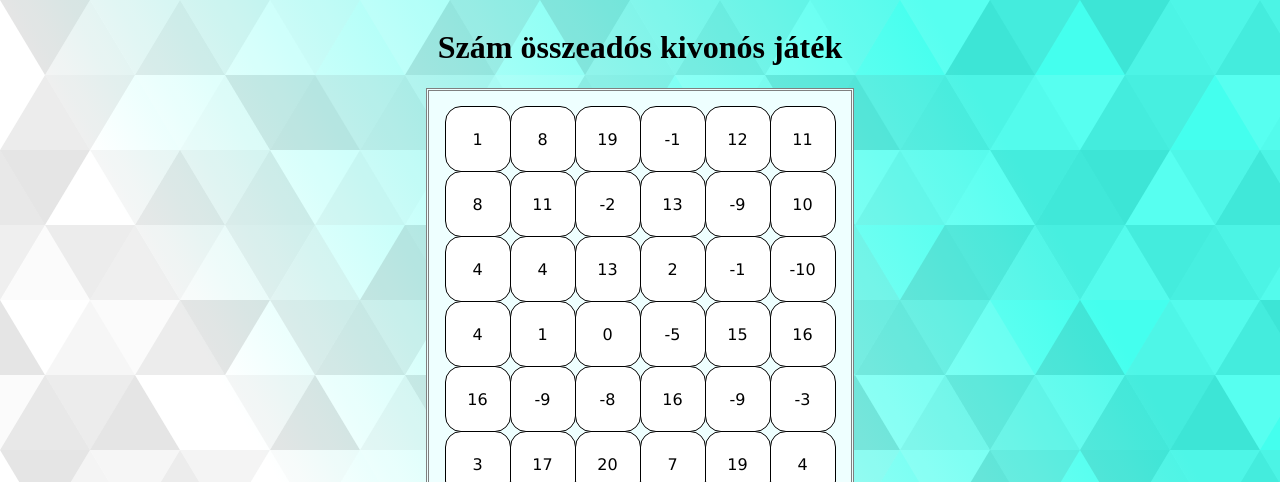
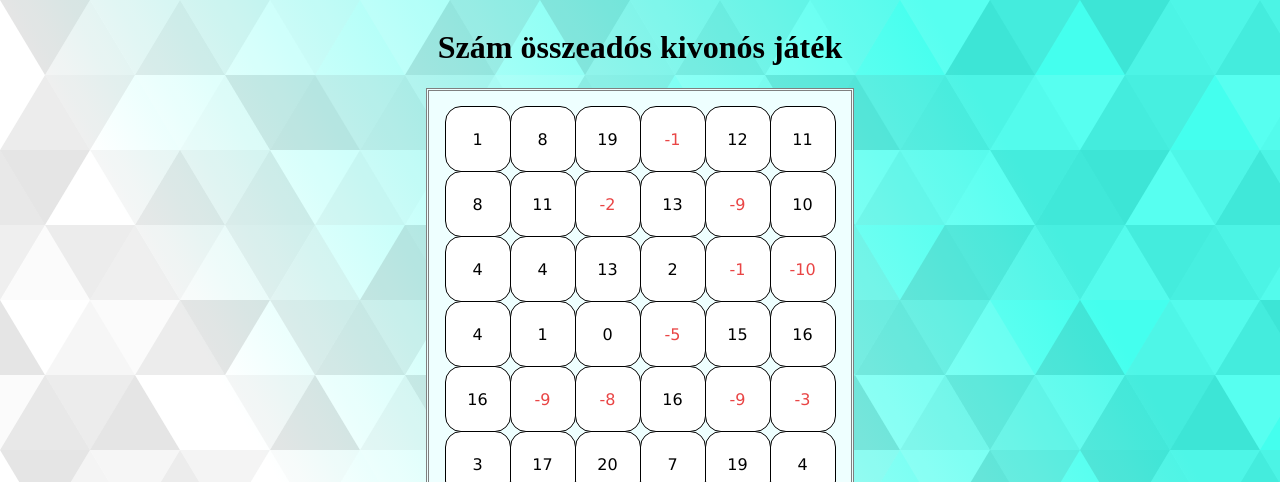
Before and after one commit to laczkour/exercise_coding, a React (Create React App) app in the folder 04_react_numbers_game/: page / in a window 1280 px wide. Shown: the top 482 px of the page. Built offline with nearby package versions, Linux system fonts and the light colour scheme.

Commit message:
04_react_numbers_game commit

```diff
--- a/04_react_numbers_game/src/App.css
+++ b/04_react_numbers_game/src/App.css
@@ -53,10 +53,18 @@ h1 {
   cursor: pointer;
   padding: 1em;
   text-align: center;
-  border: 1px solid;
+  border: 1px solid black;
   border-radius: 1em;
   margin: -0.5px;
   background-color: white;
+}
+
+.game-square.positive {
+  color: #000000;
+}
+
+.game-square.negative {
+  color: #e94545;
 }
 
 .game-square:hover {
--- a/04_react_numbers_game/src/App.js
+++ b/04_react_numbers_game/src/App.js
@@ -35,7 +35,7 @@ const _generateInitialGameState = () => {
     next: {
       playerIndex: 0,
       rowOrColumn: "any",
-      rowOrColumnIndex: -1,
+      rowOrColumnIndex: -2,
     },
     moves: [],
   };
@@ -76,11 +76,28 @@ function App() {
     clickedSquare.used = true;
     clickedSquare.valid = false;
 
-    const validColumn = playerIndex === 1 ? columnIndex : -1;
-    const validRow = playerIndex === 0 ? rowIndex : -1;
+    let validColumn;
+    let validRow;
+
+    // if this is the second move, they can choose both rows, and columns
+    if (gs.next.rowOrColumnIndex === -2) {
+      gs.next.rowOrColumnIndex = -1;
+      validColumn = columnIndex;
+      validRow = rowIndex;
+    } else if (gs.next.rowOrColumnIndex === -1) {
+      gs.next.rowOrColumnIndex = rowIndex - gs.moves[0].rowIndex === 0 ? 1 : 0;
+      validColumn = gs.next.rowOrColumnIndex === 1 ? columnIndex : -1;
+      validRow = gs.next.rowOrColumnIndex === 0 ? rowIndex : -1;
+    } else {
+      gs.next.rowOrColumnIndex = gs.next.rowOrColumnIndex === 0 ? 1 : 0;
+      validColumn = gs.next.rowOrColumnIndex === 1 ? columnIndex : -1;
+      validRow = gs.next.rowOrColumnIndex === 0 ? rowIndex : -1;
+    }
+
     console.log("row: " + validRow, "column " + validColumn);
     /* calculating the valid squares */
     let atLeastOneValid = false;
+    let atLeastOneNotUsed = false;
     for (let row = 0; row < boardSize; row++) {
       for (let column = 0; column < boardSize; column++) {
         const _square = board[row][column];
@@ -88,7 +105,12 @@ function App() {
         const _valid = column === validColumn || row === validRow;
         _square.valid = _valid;
         atLeastOneValid |= _valid;
+        atLeastOneNotUsed |= !_square.used;
       }
+    }
+
+    if (!atLeastOneNotUsed) {
+      //game end
     }
 
     if (!atLeastOneValid) {
@@ -107,7 +129,9 @@ function App() {
 
     setGameState(gs);
   };
+
   const arr = [0, 1];
+
   return (
     <div className="App">
       <div className="background"></div>
--- a/04_react_numbers_game/src/Board/BoardSquare.js
+++ b/04_react_numbers_game/src/Board/BoardSquare.js
@@ -1,10 +1,11 @@
 function BoardSquare({ column, columnIndex, rowIndex, onClick }) {
   const validClass = column.valid ? "" : " invalid";
   const usedClass = column.used ? " used" : "";
+  const colorClass = column.value < 0 ? " negative" : " positive";
   return (
     <div
       onClick={() => onClick(rowIndex, columnIndex)}
-      className={"game-square" + validClass + usedClass}
+      className={"game-square" + validClass + usedClass + colorClass}
       key={columnIndex + rowIndex}
     >
       {column.value}
```
